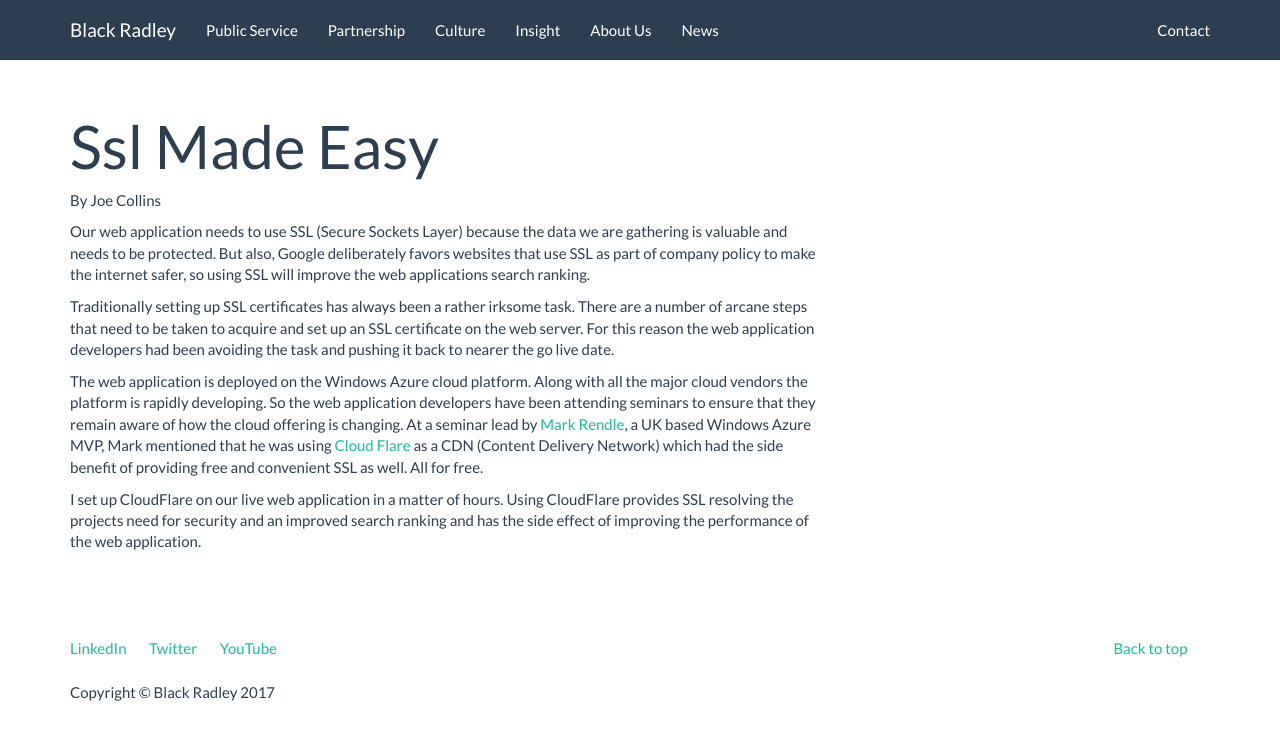
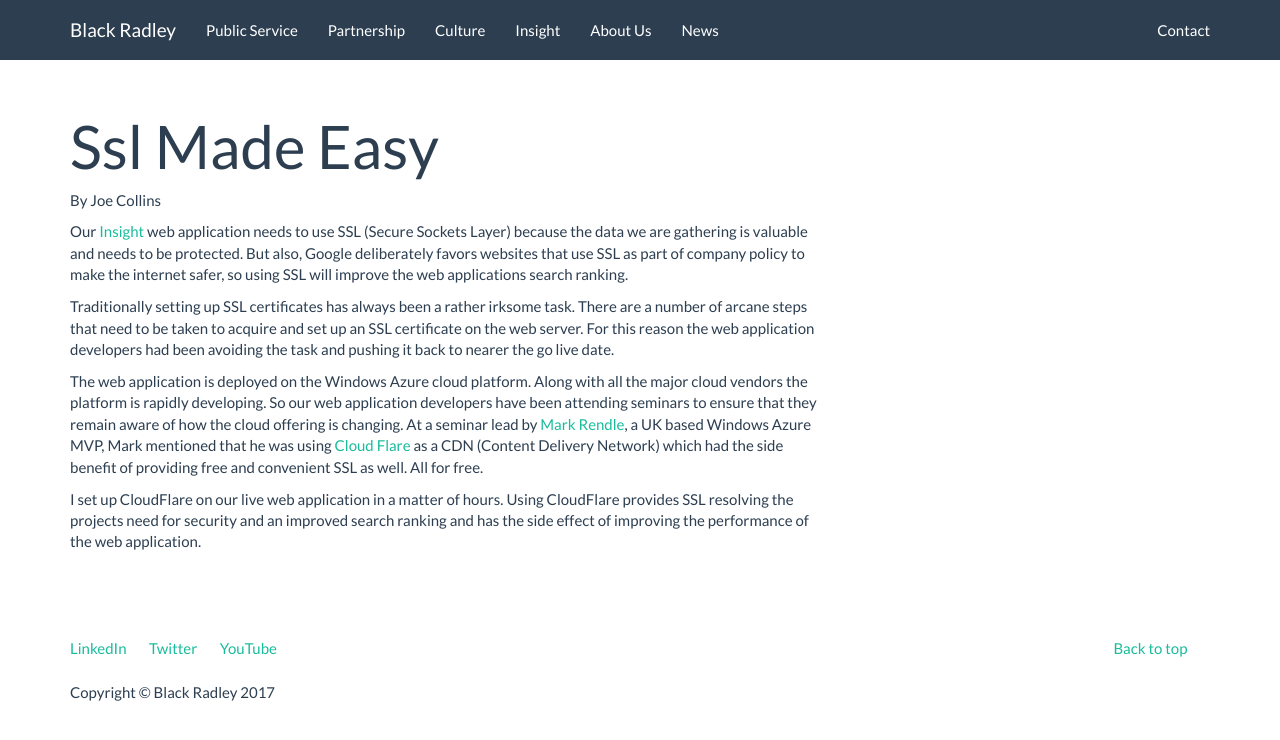
Before and after one commit to blackradley/blackradley.github.io, a Jekyll site: the page built from _posts/2014-12-02-SSL-made-easy.md, in a window 1280 px wide. Shown: the top 740 px of the page. Built offline with Jekyll 4.4.1, drawn with Linux system fonts in a browser that asks for light colours; nearby versions of some CDN libraries.

```diff
--- a/_posts/2014-12-02-SSL-made-easy.md
+++ b/_posts/2014-12-02-SSL-made-easy.md
@@ -5,10 +5,10 @@ layout: default
 
 By Joe Collins
 
-Our web application needs to use SSL (Secure Sockets Layer) because the data we are gathering is valuable and needs to be protected.  But also, Google deliberately favors websites that use SSL as part of company policy to make the internet safer, so using SSL will improve the web applications search ranking.
+Our [Insight](/insight) web application needs to use SSL (Secure Sockets Layer) because the data we are gathering is valuable and needs to be protected.  But also, Google deliberately favors websites that use SSL as part of company policy to make the internet safer, so using SSL will improve the web applications search ranking.
 
 Traditionally setting up SSL certificates has always been a rather irksome task.  There are a number of arcane steps that need to be taken to acquire and set up an SSL certificate on the web server.  For this reason the web application developers had been avoiding the task and pushing it back to nearer the go live date.
 
-The web application is deployed on the Windows Azure cloud platform.  Along with all the major cloud vendors the platform is rapidly developing.  So the web application developers have been attending seminars to ensure that they remain aware of how the cloud offering is changing.  At a seminar lead by [Mark Rendle](http://blog.markrendle.net/), a UK based Windows Azure MVP, Mark mentioned that he was using [Cloud Flare](http://cloudflare.com/) as a CDN (Content Delivery Network) which had the side benefit of providing free and convenient SSL as well.  All for free.
+The web application is deployed on the Windows Azure cloud platform.  Along with all the major cloud vendors the platform is rapidly developing.  So our web application developers have been attending seminars to ensure that they remain aware of how the cloud offering is changing.  At a seminar lead by [Mark Rendle](http://blog.markrendle.net/), a UK based Windows Azure MVP, Mark mentioned that he was using [Cloud Flare](http://cloudflare.com/) as a CDN (Content Delivery Network) which had the side benefit of providing free and convenient SSL as well.  All for free.
 
 I set up CloudFlare on our live web application in a matter of hours.  Using CloudFlare provides SSL resolving the projects need for security and an improved search ranking and has the side effect of improving the performance of the web application.
```
Also changed, not shown: _posts/2017-01-14-doncaster-museum.md (+2 -0 lines).
